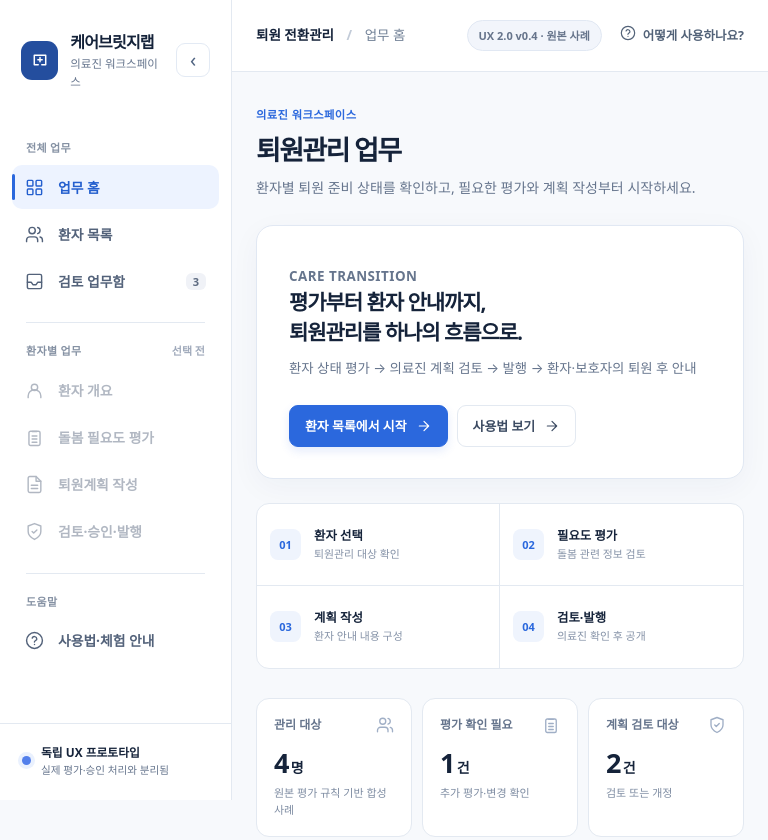
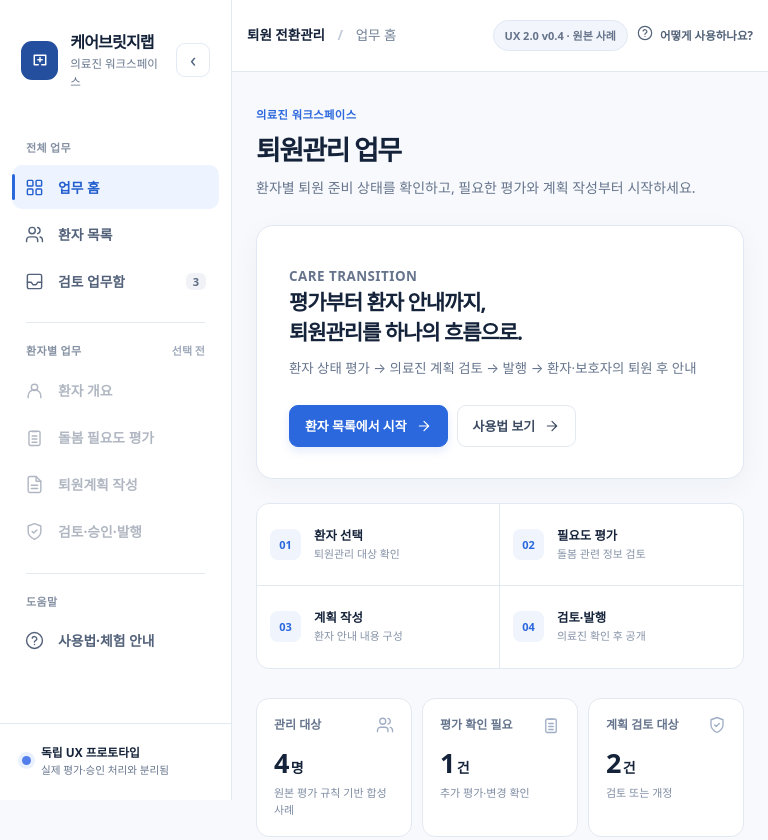
Before and after one commit to pchjesus/ai-care-transition-platform, a plain HTML site: page prototypes/hospital-ux2-v05/index.html in a window 768 px wide. Shown: the top 840 px of the page. Drawn offline with Linux system fonts and the light colour scheme.

Commit message:
fix(ux2): contain tablet header controls within 768px viewport

```diff
--- a/prototypes/hospital-ux2-v05/index.html
+++ b/prototypes/hospital-ux2-v05/index.html
@@ -139,6 +139,12 @@ svg{width:20px;height:20px;flex:none;stroke-linecap:round;stroke-linejoin:round}
 }
 @media(prefers-reduced-motion:reduce){
  #sidebar{transition:none!important}
+}
+
+@media(min-width:701px) and (max-width:900px){
+ .topbar{padding-inline:15px;gap:8px}
+ .topbar-actions{gap:9px}
+ .topbar-help{font-size:11.5px}
 }
 </style>
 </head>
```
